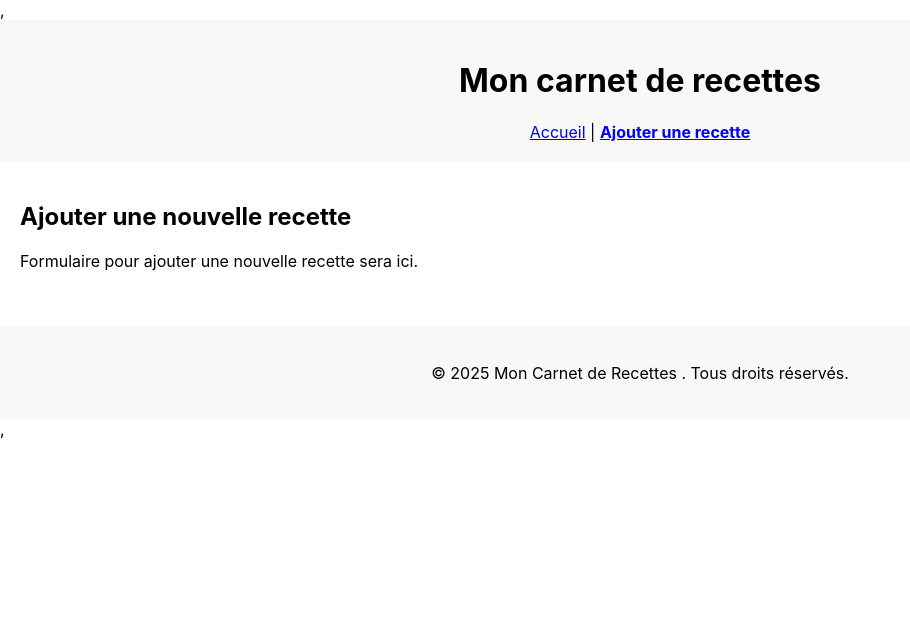
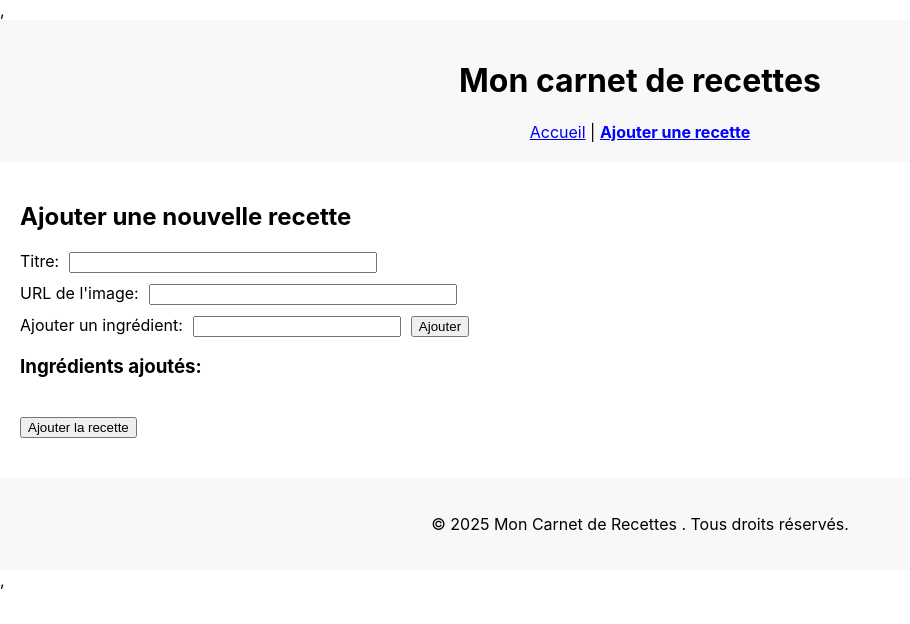
Before and after one commit to didiertahobeu/mon_carnet_recettes, a React (Create React App) app: page /add in a window 1280 px wide. Shown: the top 624 px of the page, without its empty margins (0-910 px from the left). Built offline with nearby package versions, Linux system fonts and the light colour scheme.

Commit message:
feat: tp10 with button to search

```diff
--- a/src/App.js
+++ b/src/App.js
@@ -1,5 +1,5 @@
 
-import React from 'react';
+import React, { useState } from 'react';
 import './App.css';
 import Header from './components/Header';
 import Footer from './components/Footer';
@@ -7,15 +7,18 @@ import { BrowserRouter as Router, Routes, Route } from 'react-router-dom';
 import Home from './pages/Home';
 import RecipeDetail from './pages/RecipeDetail';
 import AddRecipe from './pages/AddRecipe';
+import { recipes as initialRecipes } from './datas/recipesList';
 
 function App() {
+  const [recipes, setRecipes] = useState(initialRecipes);
+
   return (
     <>
       <Header />
       <Routes>
-        <Route path="/" element={<Home />} />
+        <Route path="/" element={<Home recipes={recipes} setRecipes={setRecipes} />} />
         <Route path="/recipe/:id" element={<RecipeDetail />} />
-        <Route path="/add" element={<AddRecipe />} />
+        <Route path="/add" element={<AddRecipe recipes={recipes} setRecipes={setRecipes} />} />
       </Routes>
       <Footer />
     </>
--- a/src/pages/AddRecipe.js
+++ b/src/pages/AddRecipe.js
@@ -1,10 +1,106 @@
-import React from 'react';
+import React, { useState, useRef } from 'react';
+import { useNavigate } from 'react-router-dom';
 
-function AddRecipe() {
+function AddRecipe({ recipes, setRecipes }) {
+  const titleRef = useRef(null);
+  const imageRef = useRef(null);
+  const ingredientInputRef = useRef(null);
+  const [ingredients, setIngredients] = useState([]);
+  const [errors, setErrors] = useState({ title: false, image: false, ingredients: false });
+  const navigate = useNavigate();
+
+  const handleAddIngredient = () => {
+    const trimmed = ingredientInputRef.current.value.trim();
+    if (trimmed && !ingredients.includes(trimmed)) {
+      setIngredients([...ingredients, trimmed]);
+      ingredientInputRef.current.value = '';
+      ingredientInputRef.current.focus();
+      setErrors(prev => ({ ...prev, ingredients: false }));
+    }
+  };
+
+  const handleSubmit = (e) => {
+    e.preventDefault();
+    const title = titleRef.current.value.trim();
+    const image = imageRef.current.value.trim();
+    const newErrors = {
+      title: !title,
+      image: !image,
+      ingredients: ingredients.length === 0,
+    };
+    setErrors(newErrors);
+
+    if (newErrors.title || newErrors.image || newErrors.ingredients) {
+      return;
+    }
+
+    const newRecipe = {
+      id: Date.now().toString(),
+      title,
+      image: image + '?text='+title,
+      ingredients,
+    };
+    setRecipes([...recipes, newRecipe]);
+    navigate('/');
+  };
+
+  const inputStyle = (hasError) => ({
+    marginLeft: '10px',
+    marginBottom: '10px',
+    width: '300px',
+    border: hasError ? '2px solid red' : undefined,
+  });
+
   return (
     <div style={{ padding: '20px' }}>
       <h2>Ajouter une nouvelle recette</h2>
-      <p>Formulaire pour ajouter une nouvelle recette sera ici.</p>
+      <form onSubmit={handleSubmit}>
+        <div>
+          <label>
+            Titre:
+            <input
+              type="text"
+              ref={titleRef}
+              style={inputStyle(errors.title)}
+              required
+            />
+          </label>
+        </div>
+        <div>
+          <label>
+            URL de l'image:
+            <input
+              type="url"
+              ref={imageRef}
+              style={inputStyle(errors.image)}
+              required
+            />
+          </label>
+        </div>
+        <div>
+          <label>
+            Ajouter un ingrédient:
+            <input
+              type="text"
+              ref={ingredientInputRef}
+              style={{ marginLeft: '10px', width: '200px' }}
+            />
+            <button type="button" onClick={handleAddIngredient} style={{ marginLeft: '10px' }}>
+              Ajouter
+            </button>
+          </label>
+          {errors.ingredients && <p style={{ color: 'red' }}>Veuillez ajouter au moins un ingrédient.</p>}
+        </div>
+        <div>
+          <h3>Ingrédients ajoutés:</h3>
+          <ul>
+            {ingredients.map((ing, index) => (
+              <li key={index}>{ing}</li>
+            ))}
+          </ul>
+        </div>
+        <button type="submit" style={{ marginTop: '20px' }}>Ajouter la recette</button>
+      </form>
     </div>
   );
 }
--- a/src/pages/Home.js
+++ b/src/pages/Home.js
@@ -1,13 +1,36 @@
+import { useState, useRef } from 'react';
 import { Link } from 'react-router-dom';
 import RecipeCard from '../components/RecipeCard';
-import { recipes } from '../datas/recipesList';
 
+function Home({ recipes }) {
+  const [filterText, setFilterText] = useState('');
+  const inputRef = useRef(null);
 
+  const handleSubmit = (e) => {
+    e.preventDefault();
+    if (inputRef.current) {
+      setFilterText(inputRef.current.value);
+    }
+  };
 
-function Home() {
+  const filteredRecipes = recipes.filter(recipe =>
+    recipe.title.toLowerCase().includes(filterText.toLowerCase())
+  );
+
   return (
-    <div style={{ display: 'flex', justifyContent: 'space-around', marginTop: '20px' }}>
-      {recipes.map((recipe) => (
+    <div style={{ padding: '20px' }}>
+      <form onSubmit={handleSubmit}>
+        <input
+          type="text"
+          placeholder="Filtrer les recettes par titre"
+          ref={inputRef}
+          required
+          style={{ marginBottom: '20px', padding: '8px', width: '100%' }}
+        />
+        <button type="submit" style={{ marginBottom: '20px' }}>Filtrer</button>
+      </form>
+      <div style={{ display: 'flex', justifyContent: 'space-around', flexWrap: 'wrap', gap: '20px' }}>
+        {filteredRecipes.map((recipe) => (
           <RecipeCard
             key={recipe.id}
             title={recipe.title}
@@ -20,6 +43,7 @@ function Home() {
           </RecipeCard>
         ))}
       </div>
+    </div>
   );
 }
 
```
Lines whose indentation alone changed are shown as unchanged.
